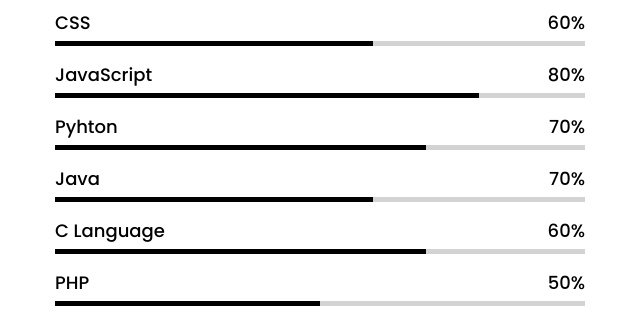
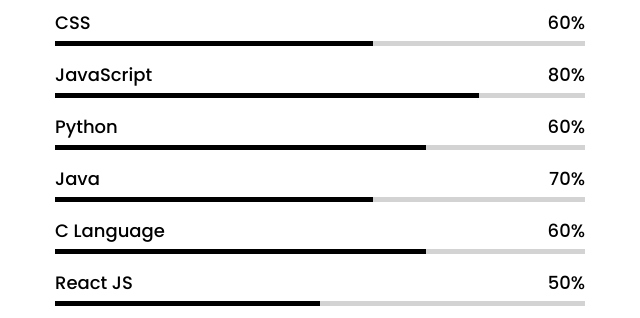
Before and after one commit to ashutosh-02/MyPortfolio, a plain HTML site: page index.html in a window 1280 px wide. Shown: the part 2459-2777 px from the top of the page, 615-1255 px from the left. Drawn offline with nearby package versions, Linux system fonts and the light colour scheme.

Commit message:
Update index.html

```diff
--- a/index.html
+++ b/index.html
@@ -158,8 +158,8 @@
           </div>
           <div class="bars">
             <div class="info">
-              <span>Pyhton</span>
-              <span>70%</span>
+              <span>Python</span>
+              <span>60%</span>
             </div>
             <div class="line python"></div>
           </div>
@@ -179,7 +179,7 @@
           </div>
           <div class="bars">
             <div class="info">
-              <span>PHP</span>
+              <span>React JS</span>
               <span>50%</span>
             </div>
             <div class="line php"></div>
```
